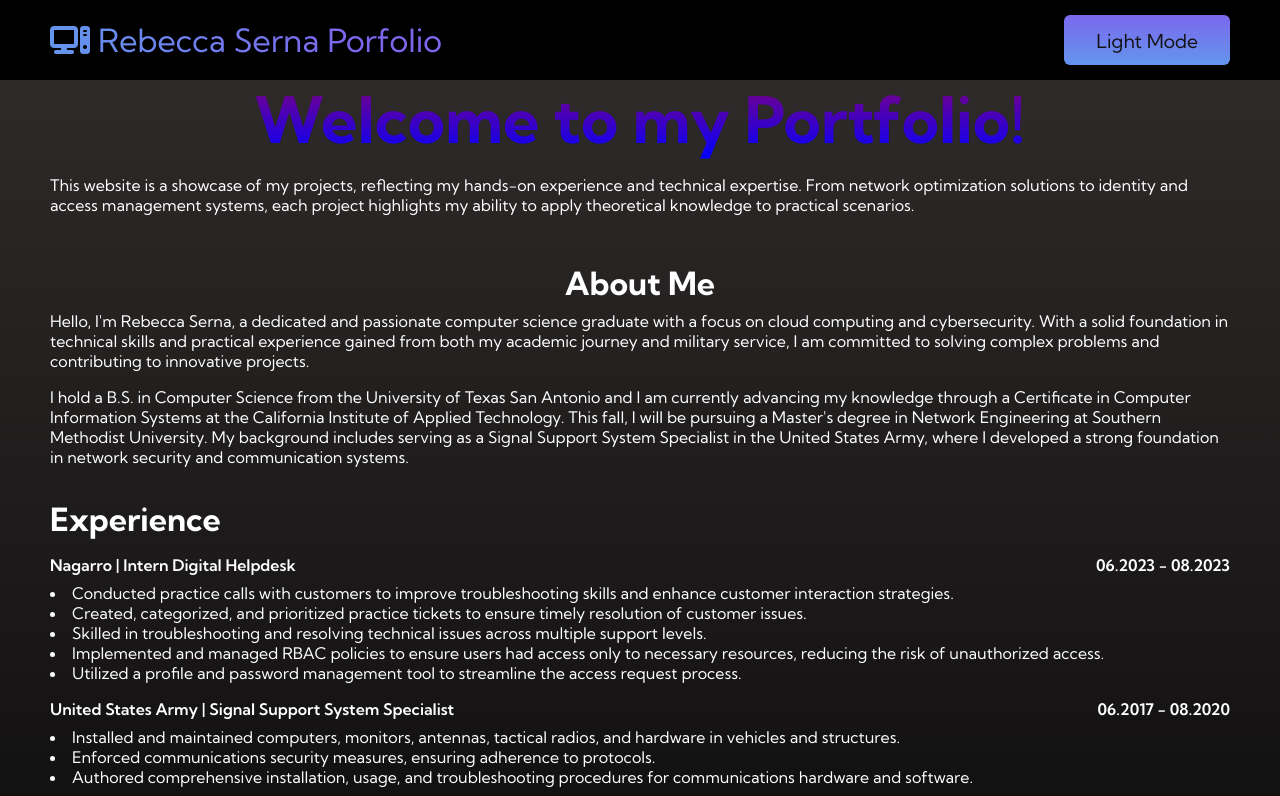
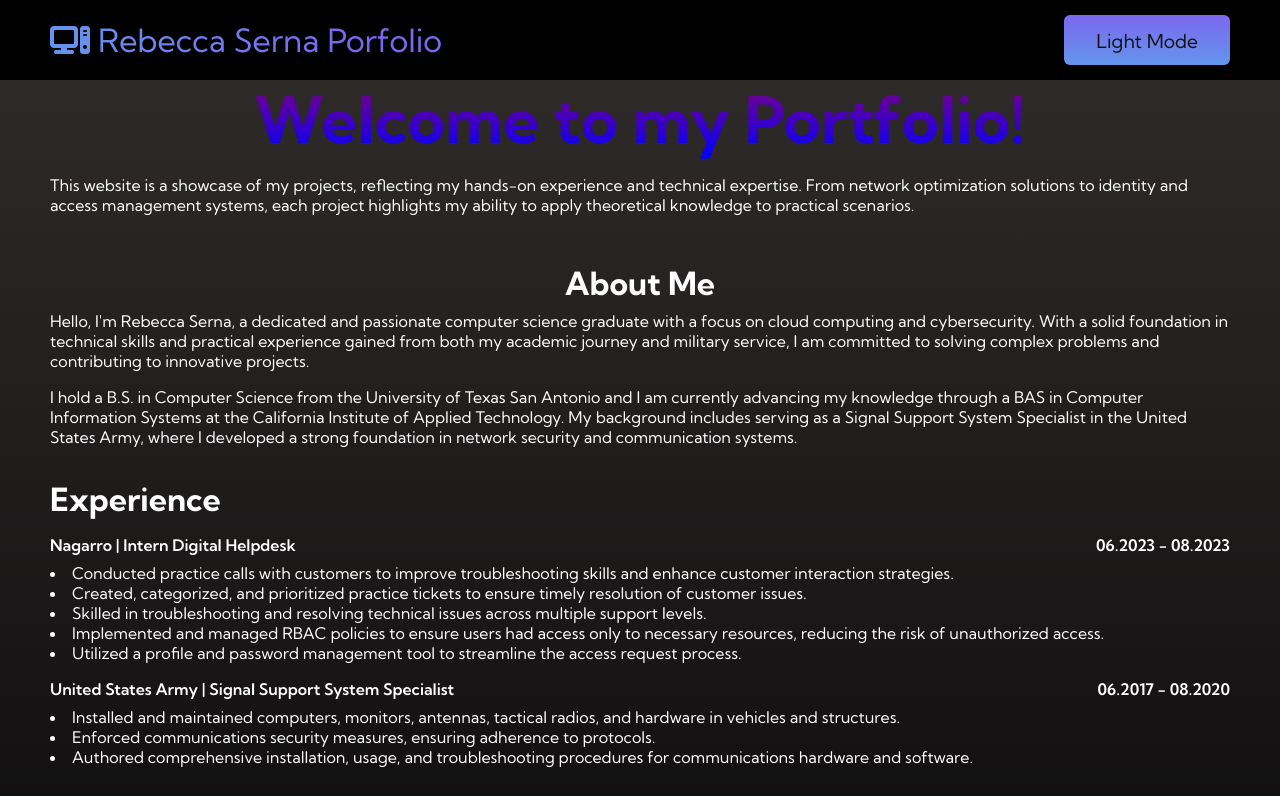
Before and after one commit to RebeccaSerna/RebeccaSerna-RebeccaSerna.github.io, a plain HTML site: page dark_mode.html in a window 1280 px wide. Shown: the top 796 px of the page. Drawn offline with Linux system fonts and the light colour scheme.

Commit message:
Update dark_mode.html

```diff
--- a/dark_mode.html
+++ b/dark_mode.html
@@ -43,9 +43,8 @@
                 skills and practical experience gained from both my academic journey and military service,
                 I am committed to solving complex problems and contributing to innovative projects.</p>
                 <p class="about__me-dark">I hold a B.S. in Computer Science from the University of Texas San Antonio and I am
-                currently advancing my knowledge through a Certificate in Computer Information Systems at
-                the California Institute of Applied Technology. This fall, I will be pursuing a Master's
-                degree in Network Engineering at Southern Methodist University. My background includes
+                currently advancing my knowledge through a BAS in Computer Information Systems at
+                the California Institute of Applied Technology. My background includes
                 serving as a Signal Support System Specialist in the United States Army, where I developed
                 a strong foundation in network security and communication systems.</p>
 
```
